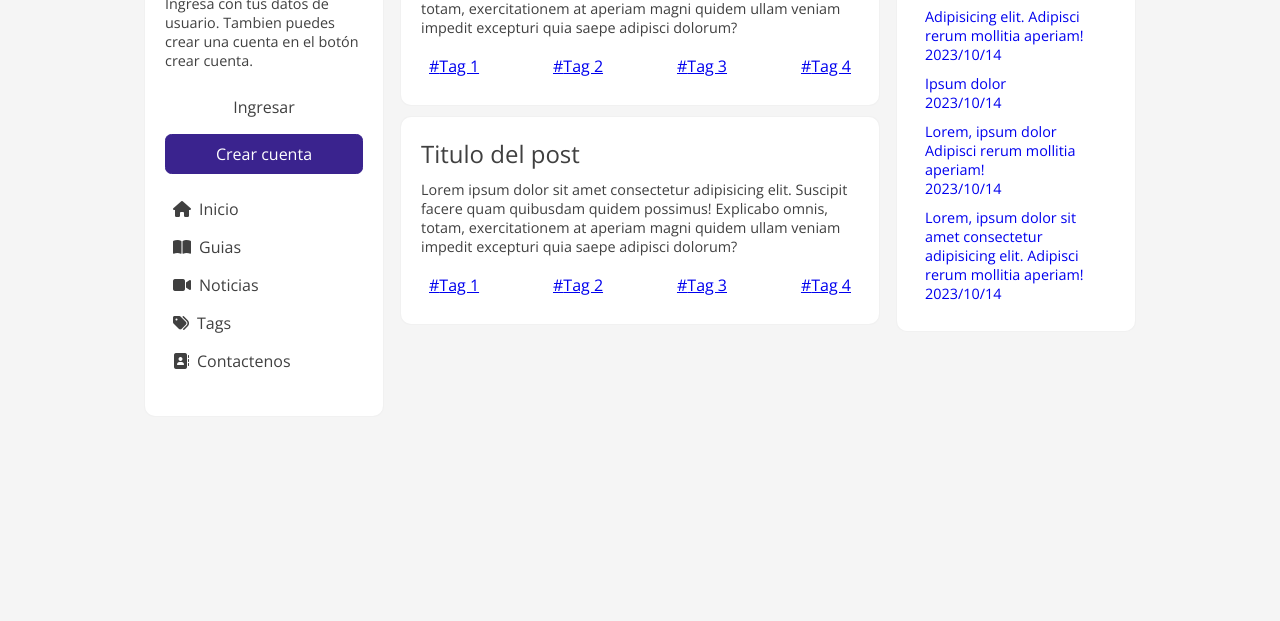
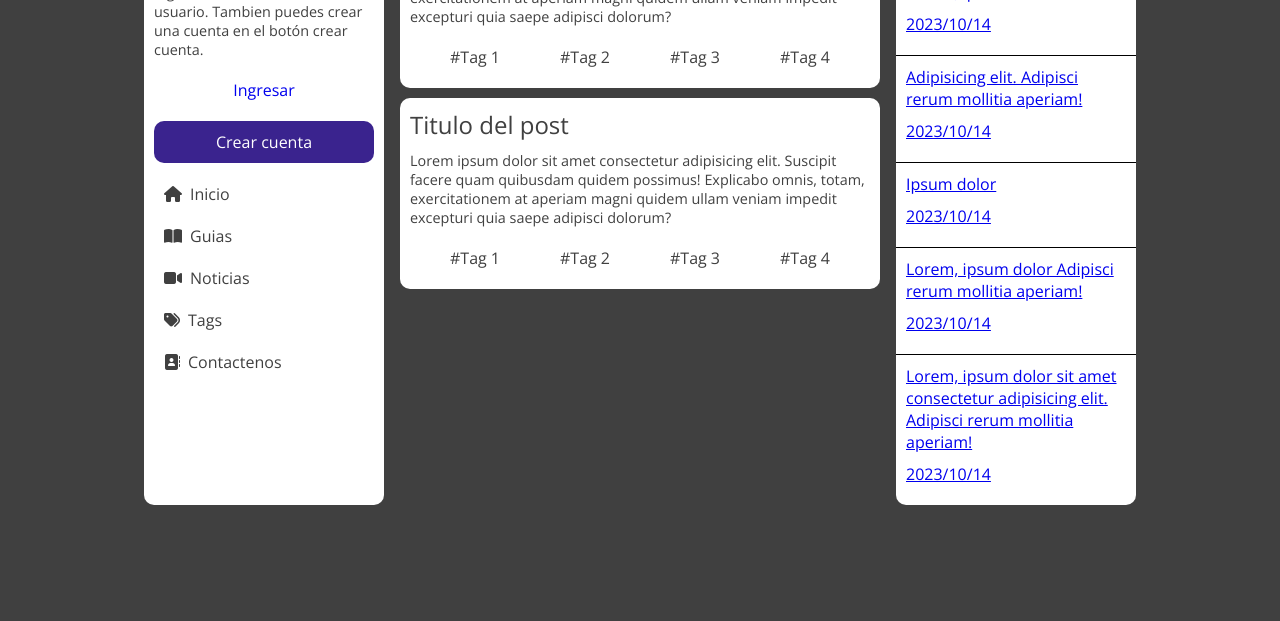
Before and after one commit to JuanOlave1805/New-repository, a plain HTML site: page Optimizar/index.html in a window 1280 px wide. Shown: the part 179-800 px from the top of the page. Drawn offline with nearby package versions, Linux system fonts and the light colour scheme.

Commit message:
arreglo 1

```diff
--- a/Optimizar/assets/css/style.css
+++ b/Optimizar/assets/css/style.css
@@ -1,7 +1,6 @@
 @import url('https://fonts.googleapis.com/css?family=Open+Sans');
 :root {
     --primary:rgb(58, 35, 142);
-    --bg-white: rgb(245, 245, 245);
     --bg-gray: rgb(64, 64, 64);
     --bg-primary: var(--primary);
     --bg-hover: rgba(64, 64, 64, 0.06);
@@ -110,7 +109,7 @@ Bloque header
 **/
 body {
     padding-top: 60px;
-    background: var(--bg-white)
+    background: var(--bg-gray)
 }
 .header {
     position: fixed;
@@ -157,6 +156,8 @@ body {
 .header__box {
     display: flex;
     margin-left: auto;
+    background: red;
+    gap: 10px;
 }
 /**
 Bloque inputs group
@@ -234,17 +235,7 @@ Botonera registro
 /**
 Content Layout
 **/
-.content-layout {
-    width: 100%;
-    max-width: var(--max-width);
-    margin: 0 auto;
-    display: grid;
-    grid-template-rows: auto;
-    grid-template-columns: auto;
-    grid-template-areas: 'main';
-    gap: 1rem;
-    padding: 1rem;
-}
+
 .navbar {
     display: none;
 }
@@ -320,11 +311,188 @@ CREACION DE LAS ETIQUETAS PROPIAS
 /**
     Mediaquery de tablet
 **/
+
+
+
+
+
+
+
+
+
+
+
+
+
+
+
+
+
+
+/* Globales */
+.Layout{
+    width: 100%;
+    max-width: var(--max-width);
+    margin: 0 auto;
+    display: grid;
+    grid-template-rows: auto;
+    grid-template-columns: auto;
+    grid-template-areas: 'main';
+    gap: 1rem;
+    padding: 1rem;
+}
+
+.aside{
+    grid-area: aside;
+    display: none;
+    height: auto;
+}
+.navbar{
+    grid-area: navbar;
+    display: none;
+    height: auto;
+}
+.main{
+    grid-area: main;
+    display: flex;
+    flex-direction: column;
+    gap: 10px;
+}
+
+
+
+
+/* Componente 1 */
+.CARDD{
+    padding: 10px;
+    /* background: rebeccapurple; */
+    border-radius: 10px;
+    background-color: white;
+    height: auto;
+}
+/* Variacion 1 */
+.CARDD-flex{
+    padding: 0px 10px 0px 10px;
+    display: flex;
+    justify-content: space-around;
+}
+/* Variacion 2 */
+.CARDD-color-white{
+    background-color: var(--white);
+    border-radius: 10px;
+}
+
+/* Variacion 3 */
+.Card-padding-link{
+    padding: 10px 0px 10px 0px;
+}
+.Card-padding-top-right-bottom{
+    padding: 10px 10px 10px ;
+}
+
+
+
+
+/* Componente 2 */
+
+.btn_login{
+    text-decoration: none;
+    padding: 10px;
+    width: 100%;
+    display: flex;
+    justify-content: center;
+    border-radius: 10px;
+
+}
+.btn_login:hover{
+    background-color: var(--bg-primary);
+    color: var(--white);
+}
+.btn_login--margin{
+    margin-bottom: 10px;
+}
+
+/* Componente 3 */
+.CARDD_3{
+    padding: 10px;
+    display: block;
+    width: 100%;
+}
+
+/* Variacion 1 */
+.CARDD_3__Border-sup{
+    border-top: 1px solid black;
+}
+/* Variacion 2 */
+.CARDD_3__Button{
+    padding: 10px;
+    width: 100%;
+    text-decoration: none;
+    color: var(--bg-gray);
+    display: block;
+    border-radius: 10px;
+}
+/* Hover */
+.CARDD_3__Button:hover {
+    color: var(--bg-gray);
+    background: var(--bg-hover);
+}
+
+/* Variacion 3 */
+.List-none{
+    list-style: none;
+}
+
+
+/* Componente 4 */
+.Tag{
+    text-decoration: none;
+    color: var(--bg-gray);
+    padding: 10px;
+    border-radius: 10px;
+    font-size: var(--size-1);
+}
+
+/* Hover */
+.Tag:hover{
+    background-color: var(--bg-hover);
+    color: var(--bg-primary);
+}
+
+
+/* Componente 5 */
+
+.btn_register{
+    text-decoration: none;
+    padding: 10px;
+    width: 100%;
+    display: flex;
+    justify-content: center;
+    border-radius: 10px;
+    background-color: var(--bg-primary);
+    color: var(--white);
+}
+.btn_register:hover{
+    background-color: var(--white);
+    color: var(--bg-primary);
+    border: solid var(--bg-primary) 1px;
+}
+
+
+/* .CARDD_2{
+    padding: 10px 0px 10px 0px ;
+    width: 100%;
+    display: block;
+    border-bottom: 1px solid black;
+} */
+
+
+
 @media (min-width: 780px) {
     .navbar {
         display: block;
     }
-    .content-layout {
+    .Layout {
         grid-template-rows: auto;
         grid-template-columns: 220px auto;
         grid-template-areas: 'navbar main';
@@ -346,12 +514,12 @@ CREACION DE LAS ETIQUETAS PROPIAS
     .btn__login {
         display: block;
     }
-    .sidebar {
+    .aside {
         display: block;
     }
-    .content-layout {
+    .Layout {
         grid-template-rows: auto;
         grid-template-columns: 240px 2fr 1fr;
-        grid-template-areas: 'navbar main sidebar';
+        grid-template-areas: 'navbar main aside';
     }
 }
--- a/Optimizar/index.html
+++ b/Optimizar/index.html
@@ -5,7 +5,7 @@
   <meta charset="UTF-8">
   <meta name="viewport" content="width=device-width, initial-scale=1.0">
   <title>Document</title>
-  <link rel="stylesheet" href="/Optimizar/assets/css/style.css">
+  <link rel="stylesheet" href="/assets/css/style.css">
   <link rel="stylesheet" href="https://cdnjs.cloudflare.com/ajax/libs/font-awesome/6.4.2/css/all.min.css"
     integrity="sha512-z3gLpd7yknf1YoNbCzqRKc4qyor8gaKU1qmn+CShxbuBusANI9QpRohGBreCFkKxLhei6S9CQXFEbbKuqLg0DA=="
     crossorigin="anonymous" referrerpolicy="no-referrer" />
@@ -39,53 +39,53 @@
           <a href="#" class="btn__search mr-2">
             <i class="fa fa-search font-size-2"></i>
           </a>
-          <a href="#" class="box__link mr-2 btn__login">Ingresar</a>
-          <a href="#" class="box__link box__link--boder box__link--hover">Crear cuenta</a>
+          <a href="#" class="btn_login">Ingresar</a>
+          <a href="#" class="btn_register">Crear cuenta</a>
         </nav>
       </div>
     </div>
   </header>
 
   <!-- Contenedor para el layout o plantilla -->
-  <div class="content-layout">
+  <div class="Layout">
     <!-- Contenedor para la sección de navegación -->
-    <div class="card">
+    <div class="navbar CARDD">
       <!-- Contenedor para el login - registro  -->
-      <div class="card__content">
+      <div class="">
         <h1 class="card__title">¿Tienes una cuenta?</h1>
-        <p class="card__paragraph mb-1">
+        <p class="card__paragraph Card-padding-link">
           Ingresa con tus datos de usuario. Tambien puedes crear una cuenta en el botón crear cuenta.
         </p>
         <div>
-          <a href="#" class="box__link justify-center mb-1">Ingresar</a>
-          <a href="#" class="box__link box__link--boder box__link--hover justify-center">Crear cuenta</a>
+          <a href="#" class="btn_login btn_login--margin">Ingresar</a>
+          <a href="#" class="btn_register">Crear cuenta</a>
         </div>
       </div>
       <!-- Contenedor para el menu -->
-      <nav class="navigation mt-2 mb-2 sticky">
-        <ul class="navigation__list">
+      <nav class="Card-padding-link">
+        <ul class="List-none">
           <li>
-            <a href="#" class="navigation__link">
+            <a href="#" class="CARDD_3__Button">
               <i class="fa fa-home mr-1"></i><span>Inicio</span>
             </a>
           </li>
           <li>
-            <a href="#" class="navigation__link">
+            <a href="#" class="CARDD_3__Button">
               <i class="fa fa-book-open mr-1"></i><span>Guias</span>
             </a>
           </li>
           <li>
-            <a href="#" class="navigation__link">
+            <a href="#" class="CARDD_3__Button">
               <i class="fa fa-video-camera mr-1"></i><span>Noticias</span>
             </a>
           </li>
           <li>
-            <a href="#" class="navigation__link">
+            <a href="#" class="CARDD_3__Button">
               <i class="fa fa-tags mr-1"></i><span>Tags</span>
             </a>
           </li>
           <li>
-            <a href="#" class="navigation__link">
+            <a href="#" class="CARDD_3__Button">
               <i class="fa fa-address-book mr-1"></i><span>Contactenos</span>
             </a>
           </li>
@@ -95,56 +95,56 @@
     <!-- Sección principal de la plantilla -->
 
     <main class="main">
-      <article class="card">
-        <div class=" card__body">
-          <div class="card__content">
+      <article class="CARDD">
+        <div class="">
+          <div class="">
             <a href="#" class="card__title">
               Titulo del post
             </a>
-            <p class="card__paragraph">
+            <p class="Card-padding-link card__paragraph">
               Lorem ipsum dolor sit amet consectetur adipisicing elit. Suscipit facere quam quibusdam
               quidem possimus! Explicabo omnis, totam, exercitationem at aperiam magni quidem ullam veniam
               impedit excepturi quia saepe adipisci dolorum?
             </p>
-            <div class="card__tags">
-              <a href="#" class="tags">
+            <div class="CARDD-flex">
+              <a href="#" class="Tag">
                 <span class="">#</span>Tag 1
               </a>
-              <a href="#" class="tags">
+              <a href="#" class="Tag">
                 <span class="">#</span>Tag 2
               </a>
-              <a href="#" class="tags">
+              <a href="#" class="Tag">
                 <span class="">#</span>Tag 3
               </a>
-              <a href="#" class="tags">
+              <a href="#" class="Tag">
                 <span class="">#</span>Tag 4
               </a>
             </div>
           </div>
         </div>
       </article>
-      <article class="card">
-        <div class=" card__body">
-          <div class="card__content">
+      <article class="CARDD">
+        <div class="">
+          <div class="">
             <a href="#" class="card__title">
               Titulo del post
             </a>
-            <p class="card__paragraph">
+            <p class="Card-padding-link card__paragraph">
               Lorem ipsum dolor sit amet consectetur adipisicing elit. Suscipit facere quam quibusdam
               quidem possimus! Explicabo omnis, totam, exercitationem at aperiam magni quidem ullam veniam
               impedit excepturi quia saepe adipisci dolorum?
             </p>
-            <div class="card__tags">
-              <a href="#" class="tags">
+            <div class="CARDD-flex">
+              <a href="#" class="Tag">
                 <span class="">#</span>Tag 1
               </a>
-              <a href="#" class="tags">
+              <a href="#" class="Tag">
                 <span class="">#</span>Tag 2
               </a>
-              <a href="#" class="tags">
+              <a href="#" class="Tag">
                 <span class="">#</span>Tag 3
               </a>
-              <a href="#" class="tags">
+              <a href="#" class="Tag">
                 <span class="">#</span>Tag 4
               </a>
             </div>
@@ -153,33 +153,33 @@
       </article>
 
     </main>
-    <aside class="sidebar">
-      <section class="card">
-        <header class="card__content">
-          <h3 class="card__title">
+    <aside class="aside">
+      <section class="CARDD-color-white">
+        <header class="Card-padding-link">
+          <h3 class="Card-padding-top-right-bottom card__title">
             Noticias
           </h3>
         </header>
-        <div class="card__tags card__tags--direction">
-          <a href="#" class="card__link">
+        <div class="">
+          <a href="#" class="CARDD_3 CARDD_3__Border-sup">
             Lorem, ipsum dolor si
-            <div class="card__link">2023/10/14</div>
+            <div class="Card-padding-link car">2023/10/14</div>
           </a>
-          <a href="#" class="card__link">
+          <a href="#" class="CARDD_3 CARDD_3__Border-sup">
             Adipisicing elit. Adipisci rerum mollitia aperiam!
-            <div class="card__link">2023/10/14</div>
+            <div class="Card-padding-link">2023/10/14</div>
           </a>
-          <a href="#" class="card__link">
+          <a href="#" class="CARDD_3 CARDD_3__Border-sup">
             Ipsum dolor
-            <div class="card__link">2023/10/14</div>
+            <div class="Card-padding-link">2023/10/14</div>
           </a>
-          <a href="#" class="card__link">
+          <a href="#" class="CARDD_3 CARDD_3__Border-sup">
             Lorem, ipsum dolor Adipisci rerum mollitia aperiam!
-            <div class="card__link">2023/10/14</div>
+            <div class="Card-padding-link">2023/10/14</div>
           </a>
-          <a href="#" class="card__link">
+          <a href="#" class="CARDD_3 CARDD_3__Border-sup">
             Lorem, ipsum dolor sit amet consectetur adipisicing elit. Adipisci rerum mollitia aperiam!
-            <div class="card__link">2023/10/14</div>
+            <div class="Card-padding-link">2023/10/14</div>
           </a>
         </div>
       </section>
```
